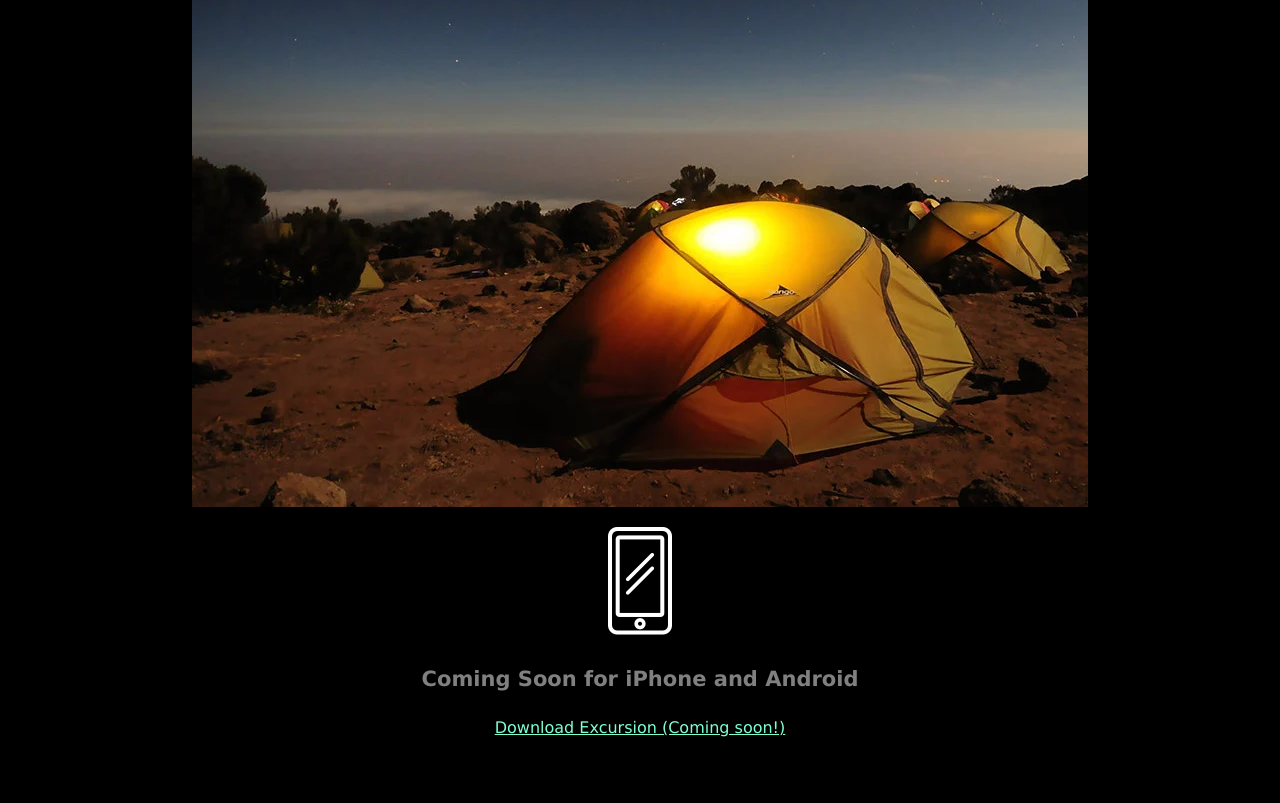
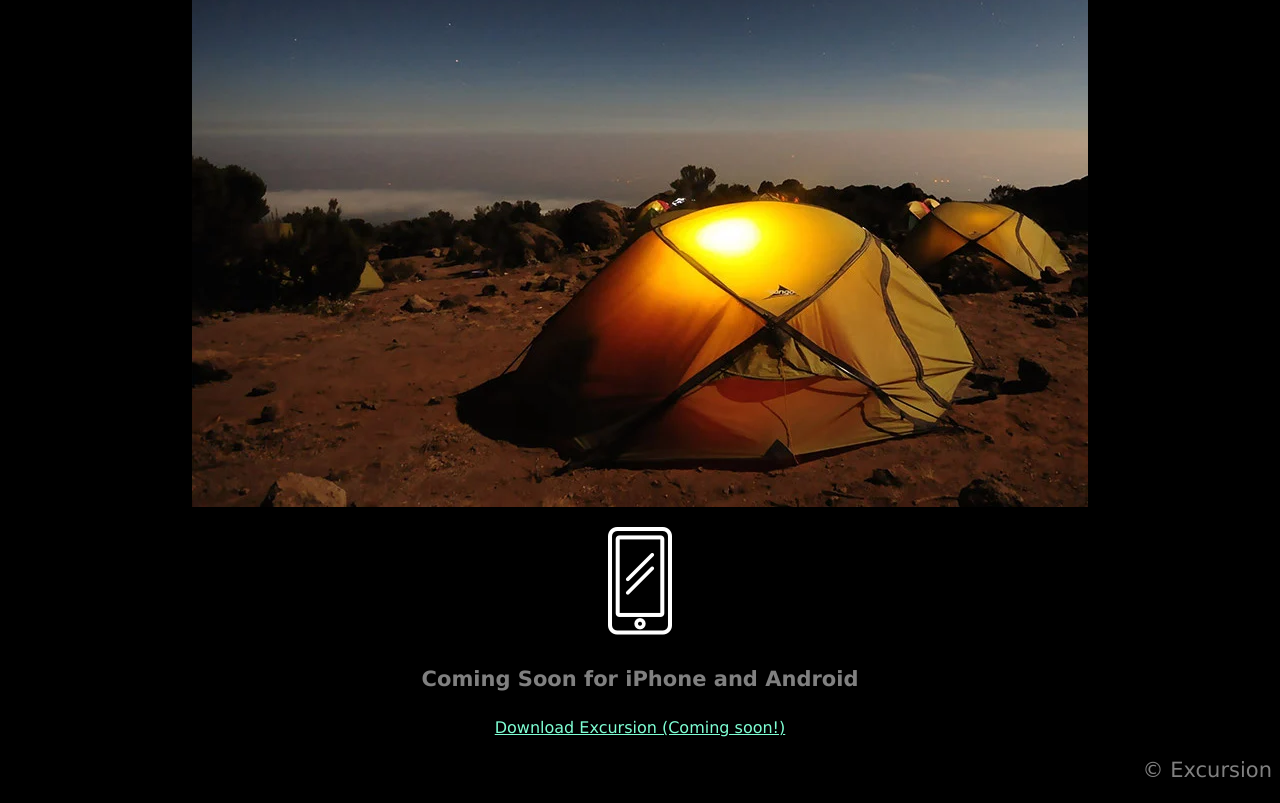
Before and after one commit to zsrussnak/excursion, a plain HTML site: page index.html in a window 1280 px wide. Shown: the part 505-1308 px from the top of the page. Before the commit the page ends 1285 px from the top, so only its background shows below. Drawn offline with Linux system fonts and the light colour scheme.

Commit message:
Final push

```diff
--- a/index.html
+++ b/index.html
@@ -13,17 +13,12 @@
     <video autoplay loop>
         <source src="./resources/videos/excursion.mp4" type="video/mp4">
     </video>
-
     <h2 class="header--secondary">Your personal travel guide</h2>
     <h4 class="header--sub-header">Excursion remembers places you like, and recommends new points of interest around you.</h4>
-
     <p><img src="./resources/images/camp.webp" alt="camp"></p>
     <p><img src="./resources/images/phone.webp" alt="phone"></p>
-
     <h4 class="header--sub-header">Coming Soon for iPhone and Android</h4>
     <p><a class="link--cta" href="#">Download Excursion (Coming soon!)</a></p>
-
-
-    © Excursion
+    <p class="footer--copyright">© Excursion</p>
 </body>
 </html>
--- a/resources/css/style.css
+++ b/resources/css/style.css
@@ -29,3 +29,11 @@ body {
     color: aquamarine;
     font-size: 16px;
 }
+
+/* FOOTER */
+
+.footer--copyright {
+    color: gray;
+    font-size: 21px;
+    text-align: right;
+}
```
